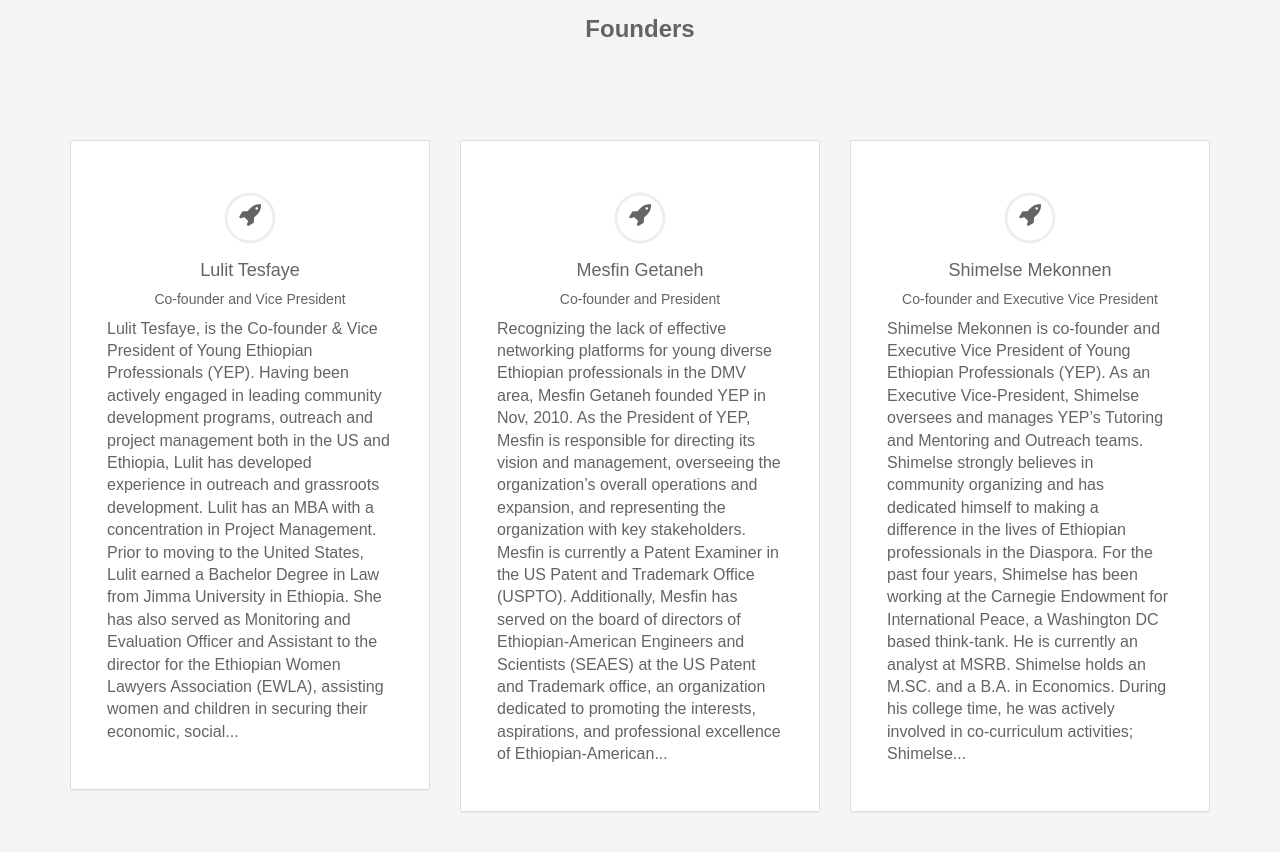
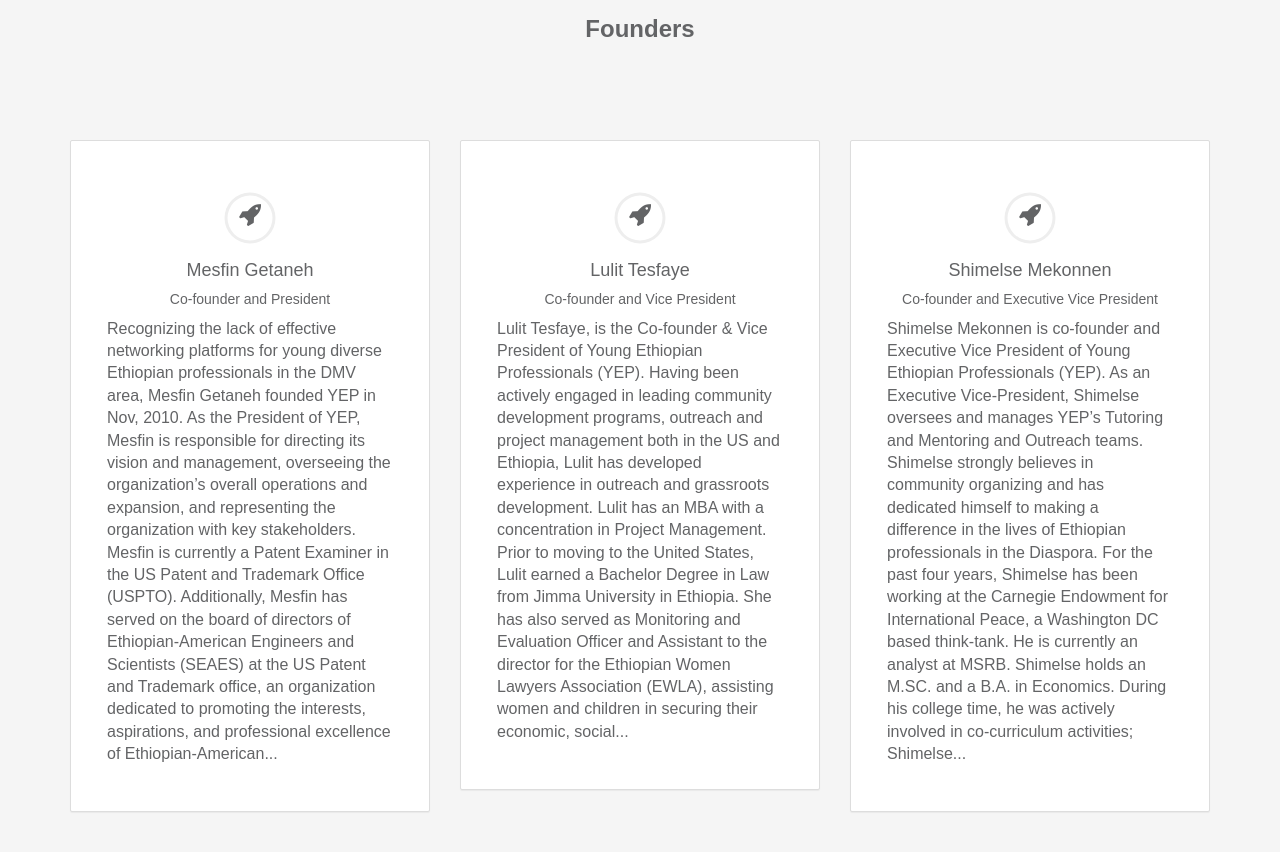
Before and after one commit to YEPNetwork/yepnetwork.github.io, a Jekyll site: the page built from about.html, in a window 1280 px wide and 900 px high, scrolled down 1685 px. Shown: the top 852 px of the window. Built offline with Jekyll 4.4.1, drawn with Linux system fonts in a browser that asks for light colours; nearby versions of some CDN libraries; some web fonts are replaced.

Commit message:
Added sorting for founders.

```diff
--- a/_includes/founders.html
+++ b/_includes/founders.html
@@ -3,7 +3,7 @@
     <h2 class="margin-bottom-4 margin-top-0">Founders</h2>
   </div>
 
-  {% assign persons = site.people | where: "categories", "founders" %}
+  {% assign persons = site.people | where: "categories", "founders" | sort: 'order' %}
   {% for person in persons %}
     <div class="col-sm-4 col-centered">
       <div class="panel panel-default padding-4" style="min-height: 320px; margin-bottom: 2em;">
```
Also changed, not shown: _people/lulit-tesfaye.md (+1 -0 lines), _people/mesfin-getaneh.md (+1 -0 lines), _people/shimelse-mekonnen.md (+1 -0 lines).
